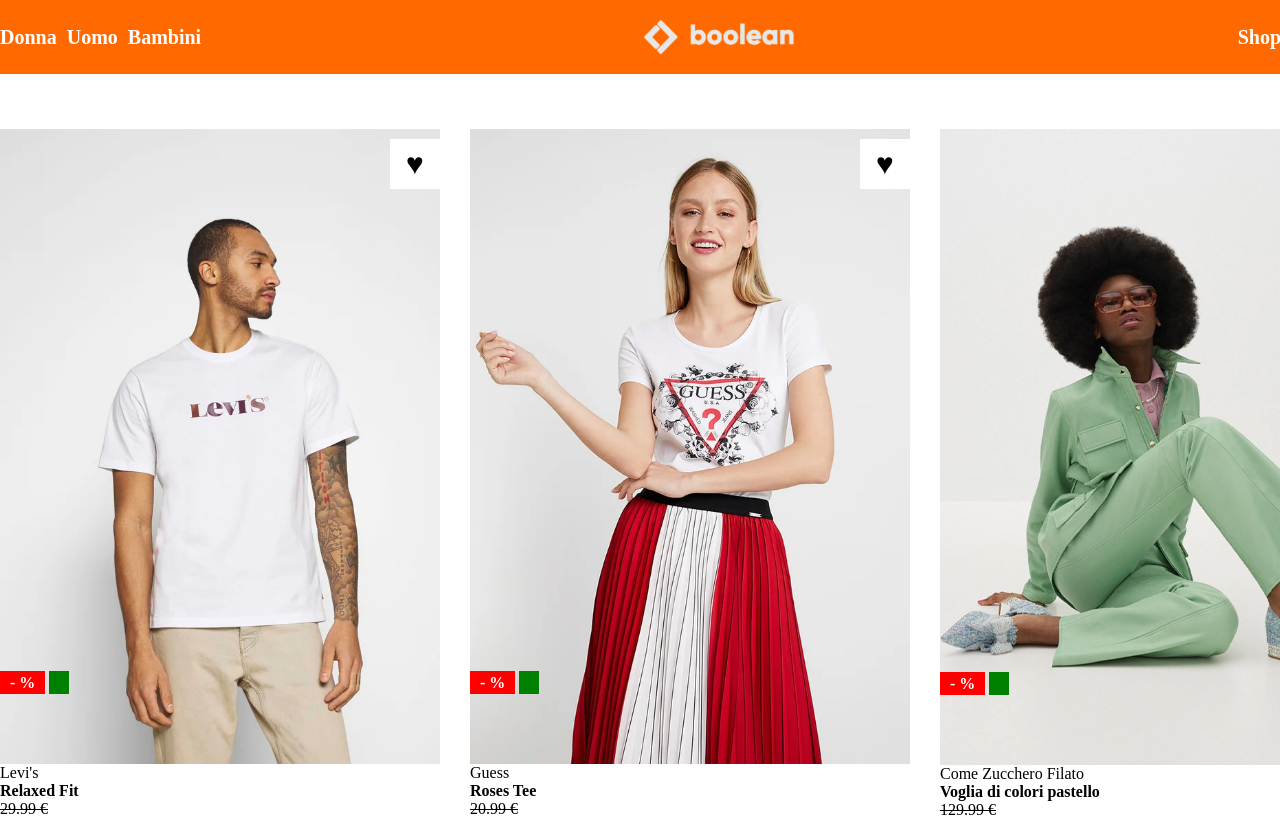
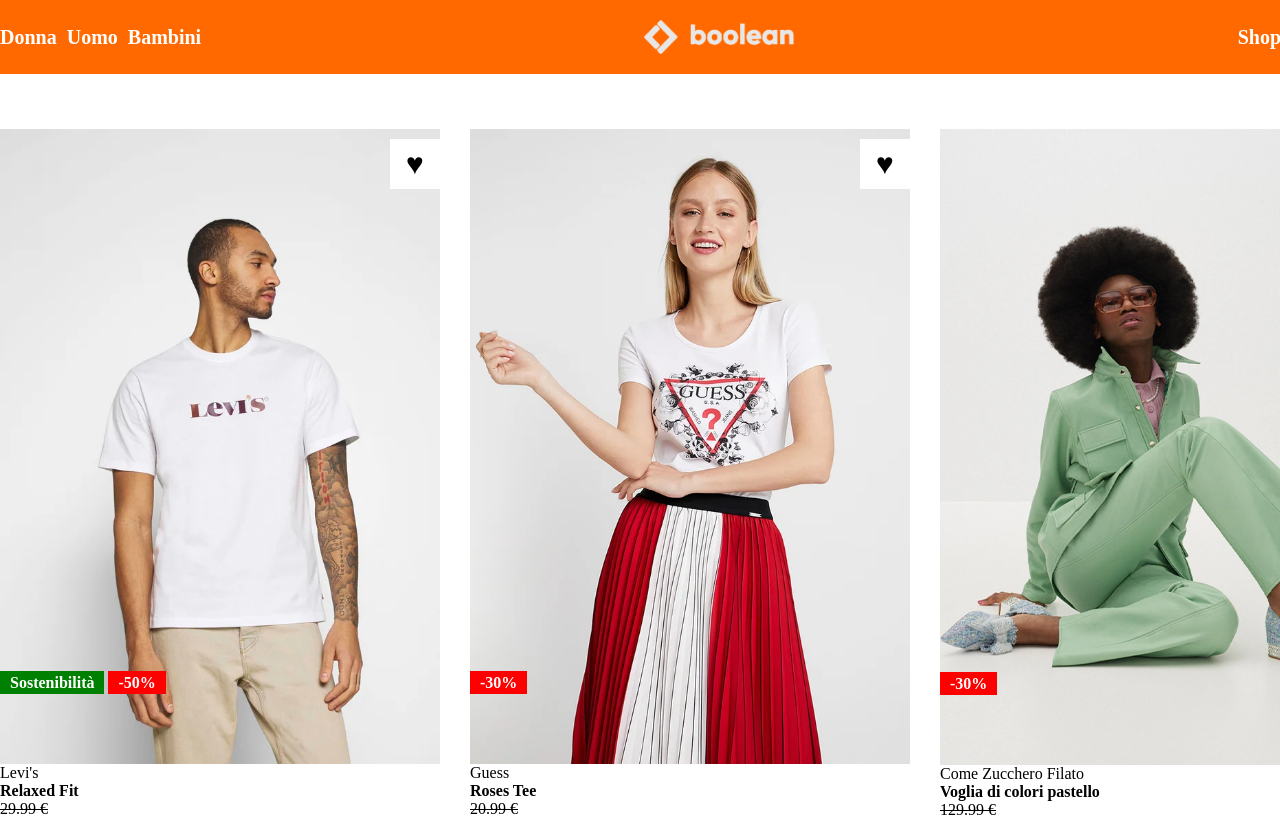
Before and after one commit to CarloVeronese/vite-boolando, a Vue app: page / in a window 1280 px wide. Shown: the top 817 px of the page. Built offline with nearby package versions, Linux system fonts and the light colour scheme.

Commit message:
Add - show tags

```diff
--- a/src/App.vue
+++ b/src/App.vue
@@ -6,7 +6,7 @@
 export default {
   data() {
     return {
-      cards: productsJson
+      cards: productsJson.products
     }
   },
   components: {
@@ -22,7 +22,7 @@
     <PageHeader />
     <div class="container">
       <div class="row justify-between cards-container">
-        <div class="col-4" v-for="card in cards.products">
+        <div class="col-4" v-for="card in cards">
           <PageMain :card="card" />
         </div>
       </div>
--- a/src/components/PageMain.vue
+++ b/src/components/PageMain.vue
@@ -15,9 +15,6 @@
     },
     clickHeart(){
         this.card.liked = !this.card.liked;
-    },
-    showTag() {
-        if(this.card.badges[0].type === 'tag') return
     }
   },
 };
@@ -29,8 +26,7 @@
             <img :src="card.frontImage" alt="" class="card-img" />
             <img :src="card.backImage" alt="" class="card-img-hover" />
             <div class="tags">
-                <div class="discount" v-show="card.discount != ''">- {{ card.discount }}%</div>
-                <div class="tag" v-show="card.tag != ''">{{ card.tag }}</div>
+                <div :class="badge.type" v-for="badge in card.badges">{{ badge.value }}</div>
             </div>
             <div class="heart" @click="clickHeart()" :class="card.liked ? 'heart-red' : ''">&hearts;</div>
         </figure>
```
